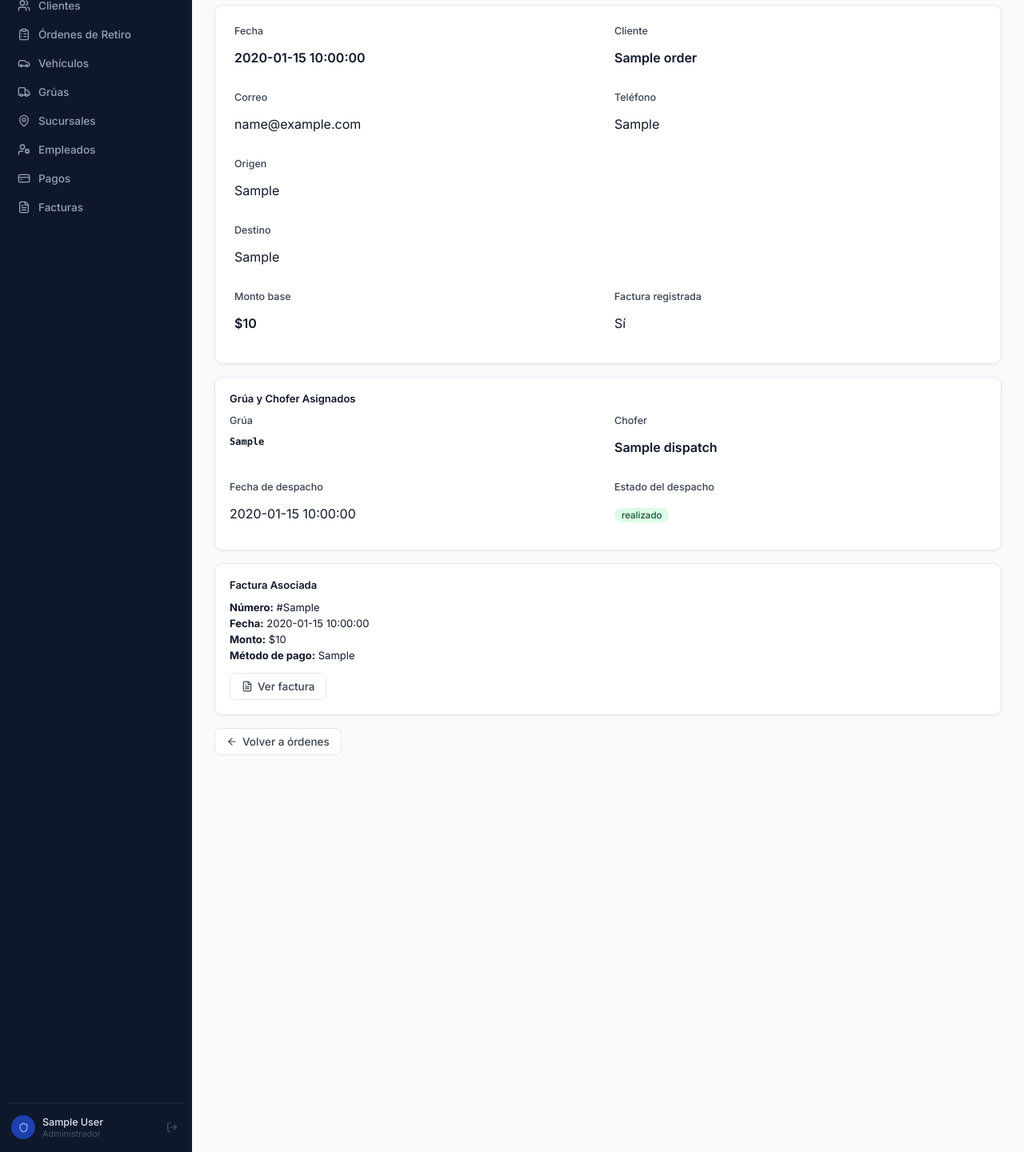
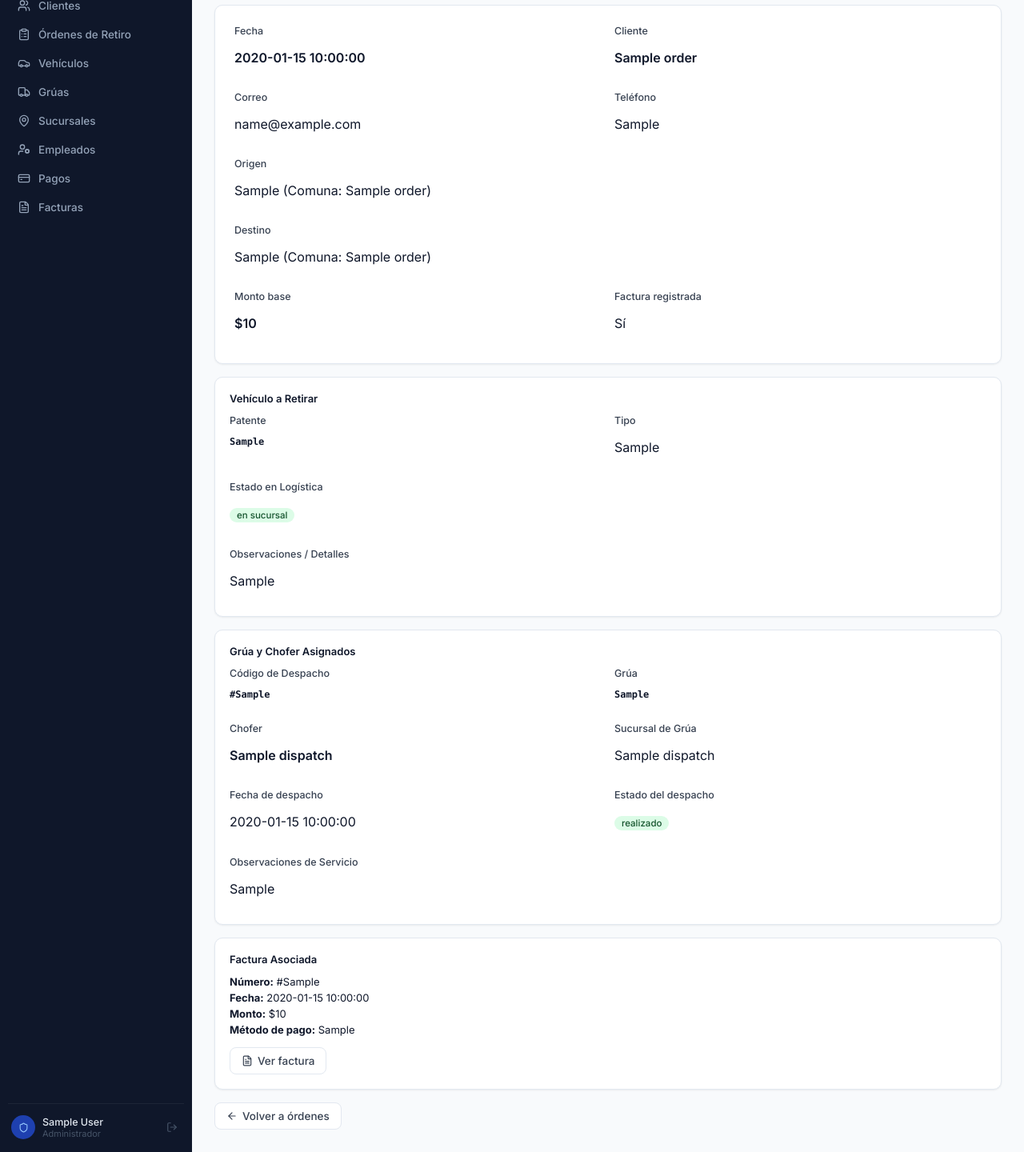
Before and after one commit to soda-caustica/bases, a Flask app: template flaskr/templates/orders/detail.html in a window 1280 px wide. Shown: the part 148-1588 px from the top of the page at 80% size. Run offline with Flask 3, Linux system fonts and the light colour scheme; the visitor is signed in with stand-in values (Sample User, id 1); the template is opened without the code that fills it: most values are stand-ins (such as "Sample title", 1, 10 or a date in 2020); some libraries are stand-ins or nearby versions.

Commit message:
Se cambiaron fichas de ordenes y se permitió modificar estado de gruas

```diff
--- a/flaskr/logistics.py
+++ b/flaskr/logistics.py
@@ -187,11 +187,15 @@ def _fetch_order_dispatch(cur, numero_de_orden):
     cur.execute(
         """
         SELECT r.id_retiro, r.fecha_hora, r.estado AS retiro_estado,
+               r.observacion_de_servicio AS retiro_observacion,
                gr.patente_grua, r.rut_chofer,
-               p.nombre AS chofer_nombre
+               p.nombre AS chofer_nombre,
+               s.nombre AS sucursal_nombre
         FROM public.retiro r
         JOIN public.grua_retiro gr ON gr.id_retiro = r.id_retiro
         LEFT JOIN public.persona p ON p.rut = r.rut_chofer
+        LEFT JOIN public.vehiculo v ON v.patente = gr.patente_grua
+        LEFT JOIN public.sucursal s ON s.id_sucursal = v.id_sucursal_esta
         WHERE r.numero_de_orden = %s
         ORDER BY r.fecha_hora DESC
         LIMIT 1
@@ -500,13 +504,23 @@ def order_detail(order_id):
                o.direccion_origen,
                o.direccion_destino,
                o.rut_cliente,
+               co.nombre AS comuna_origen_nombre,
+               cd.nombre AS comuna_destino_nombre,
                COALESCE(p.nombre, e.razon_social, c.email, c.rut) AS cliente_nombre,
                c.email AS cliente_email,
-               c.fono AS cliente_fono
+               c.fono AS cliente_fono,
+               vr.patente AS vehiculo_patente,
+               vr.tipo AS vehiculo_tipo,
+               vr.observacion AS vehiculo_observacion,
+               vr.estado AS vehiculo_estado
         FROM public.ordenderetiro o
         JOIN public.cliente c ON c.rut = o.rut_cliente
         LEFT JOIN public.persona p ON p.rut = c.rut
         LEFT JOIN public.empresa e ON e.rut = c.rut
+        LEFT JOIN public.comuna co ON co.id_comuna = o.id_comuna_origen
+        LEFT JOIN public.comuna cd ON cd.id_comuna = o.id_comuna_destino
+        LEFT JOIN public.vehiculoretirable_orden vro ON vro.numero_de_orden = o.numero_de_orden
+        LEFT JOIN public.vehiculoretirable vr ON vr.patente = vro.patente_vehiculo
         WHERE o.numero_de_orden = %s
         """,
         (order_id,),
@@ -746,13 +760,19 @@ def receipt_detail(receipt_id):
         """
         SELECT f.numero_de_factura, f.fecha, f.monto_total, f.metodo_de_pago, f.numero_de_orden,
                o.direccion_origen, o.direccion_destino, o.rut_cliente, o.estado AS orden_estado,
+               co.nombre AS comuna_origen_nombre, cd.nombre AS comuna_destino_nombre,
                COALESCE(p.nombre, e.razon_social, c.email, c.rut) AS cliente_nombre,
-               c.email AS cliente_email, c.fono AS cliente_fono
+               c.email AS cliente_email, c.fono AS cliente_fono,
+               vr.patente AS vehiculo_patente, vr.tipo AS vehiculo_tipo
         FROM public.factura f
         JOIN public.ordenderetiro o ON o.numero_de_orden = f.numero_de_orden
         JOIN public.cliente c ON c.rut = o.rut_cliente
         LEFT JOIN public.persona p ON p.rut = c.rut
         LEFT JOIN public.empresa e ON e.rut = c.rut
+        LEFT JOIN public.comuna co ON co.id_comuna = o.id_comuna_origen
+        LEFT JOIN public.comuna cd ON cd.id_comuna = o.id_comuna_destino
+        LEFT JOIN public.vehiculoretirable_orden vro ON vro.numero_de_orden = o.numero_de_orden
+        LEFT JOIN public.vehiculoretirable vr ON vr.patente = vro.patente_vehiculo
         WHERE f.numero_de_factura = %s
         """,
         (receipt_id,),
@@ -1110,6 +1130,32 @@ def list_gruas():
     )
 
 
+@bp.route('/gruas/<patente>/status', methods=('POST',))
+@admin_required
+def update_grua_status(patente):
+    db = get_db()
+    cur = db.cursor()
+    new_status = request.form.get('estado', '').strip()
+    valid_states = {'disponible', 'en_transito', 'mantenimiento'}
+
+    if new_status not in valid_states:
+        flash('Estado de grúa no válido.', 'error')
+        return redirect(url_for('logistics.list_gruas'))
+
+    try:
+        cur.execute(
+            "UPDATE public.grua SET estado = %s WHERE patente = %s",
+            (new_status, patente)
+        )
+        db.commit()
+        flash(f'Estado de la grúa {patente} actualizado a {new_status}.', 'success')
+    except Exception:
+        db.rollback()
+        flash('No se pudo actualizar el estado de la grúa.', 'error')
+
+    return redirect(url_for('logistics.list_gruas'))
+
+
 @bp.route('/employees')
 @admin_required
 def list_employees():
--- a/flaskr/templates/orders/detail.html
+++ b/flaskr/templates/orders/detail.html
@@ -17,21 +17,38 @@
     <div><label>Cliente</label><p class="text-strong">{{ order.cliente_nombre }}</p></div>
     <div><label>Correo</label><p>{{ order.cliente_email or '-' }}</p></div>
     <div><label>Teléfono</label><p>{{ order.cliente_fono or '-' }}</p></div>
-    <div class="full-width"><label>Origen</label><p>{{ order.direccion_origen }}</p></div>
-    <div class="full-width"><label>Destino</label><p>{{ order.direccion_destino }}</p></div>
+    <div class="full-width"><label>Origen</label><p>{{ order.direccion_origen }}{% if order.comuna_origen_nombre %} (Comuna: {{ order.comuna_origen_nombre }}){% endif %}</p></div>
+    <div class="full-width"><label>Destino</label><p>{{ order.direccion_destino }}{% if order.comuna_destino_nombre %} (Comuna: {{ order.comuna_destino_nombre }}){% endif %}</p></div>
     <div><label>Monto base</label><p class="text-strong">${{ '{:,.0f}'.format(order.monto_base) }}</p></div>
     <div><label>Factura registrada</label><p>{{ 'Sí' if receipt else 'No' }}</p></div>
   </div>
 </div>
 
+{% if order.vehiculo_patente %}
+<div class="card panel" style="margin-bottom:16px;">
+  <h3>Vehículo a Retirar</h3>
+  <div class="form-grid" style="margin-bottom:0;">
+    <div><label>Patente</label><p class="text-strong mono">{{ order.vehiculo_patente }}</p></div>
+    <div><label>Tipo</label><p>{{ order.vehiculo_tipo }}</p></div>
+    <div><label>Estado en Logística</label><p><span class="badge {{ 'badge-completada' if order.vehiculo_estado == 'en_sucursal' else 'badge-en_proceso' }}">{{ order.vehiculo_estado.replace('_', ' ') }}</span></p></div>
+    <div class="full-width"><label>Observaciones / Detalles</label><p>{{ order.vehiculo_observacion or 'Sin observaciones' }}</p></div>
+  </div>
+</div>
+{% endif %}
+
 <div class="card panel" style="margin-bottom:16px;">
   <h3>Grúa y Chofer Asignados</h3>
   {% if dispatch %}
     <div class="form-grid" style="margin-bottom:0;">
+      <div><label>Código de Despacho</label><p class="text-strong mono">#{{ dispatch.id_retiro }}</p></div>
       <div><label>Grúa</label><p class="text-strong mono">{{ dispatch.patente_grua }}</p></div>
       <div><label>Chofer</label><p class="text-strong">{{ dispatch.chofer_nombre or dispatch.rut_chofer }}</p></div>
+      <div><label>Sucursal de Grúa</label><p>{{ dispatch.sucursal_nombre or '-' }}</p></div>
       <div><label>Fecha de despacho</label><p>{{ dispatch.fecha_hora }}</p></div>
       <div><label>Estado del despacho</label><p><span class="badge {{ 'badge-completada' if dispatch.retiro_estado == 'realizado' else 'badge-cancelada' }}">{{ dispatch.retiro_estado }}</span></p></div>
+      {% if dispatch.retiro_observacion %}
+      <div class="full-width"><label>Observaciones de Servicio</label><p>{{ dispatch.retiro_observacion }}</p></div>
+      {% endif %}
     </div>
   {% else %}
     <p style="font-size:13px; color:#64748b; margin:0 0 12px;">Esta orden todavía no tiene grúa ni chofer asignados (no había recursos disponibles).</p>
```
Also changed, not shown: flaskr/templates/gruas/list.html (+11 -0 lines), flaskr/templates/receipts/detail.html (+10 -1 lines).
